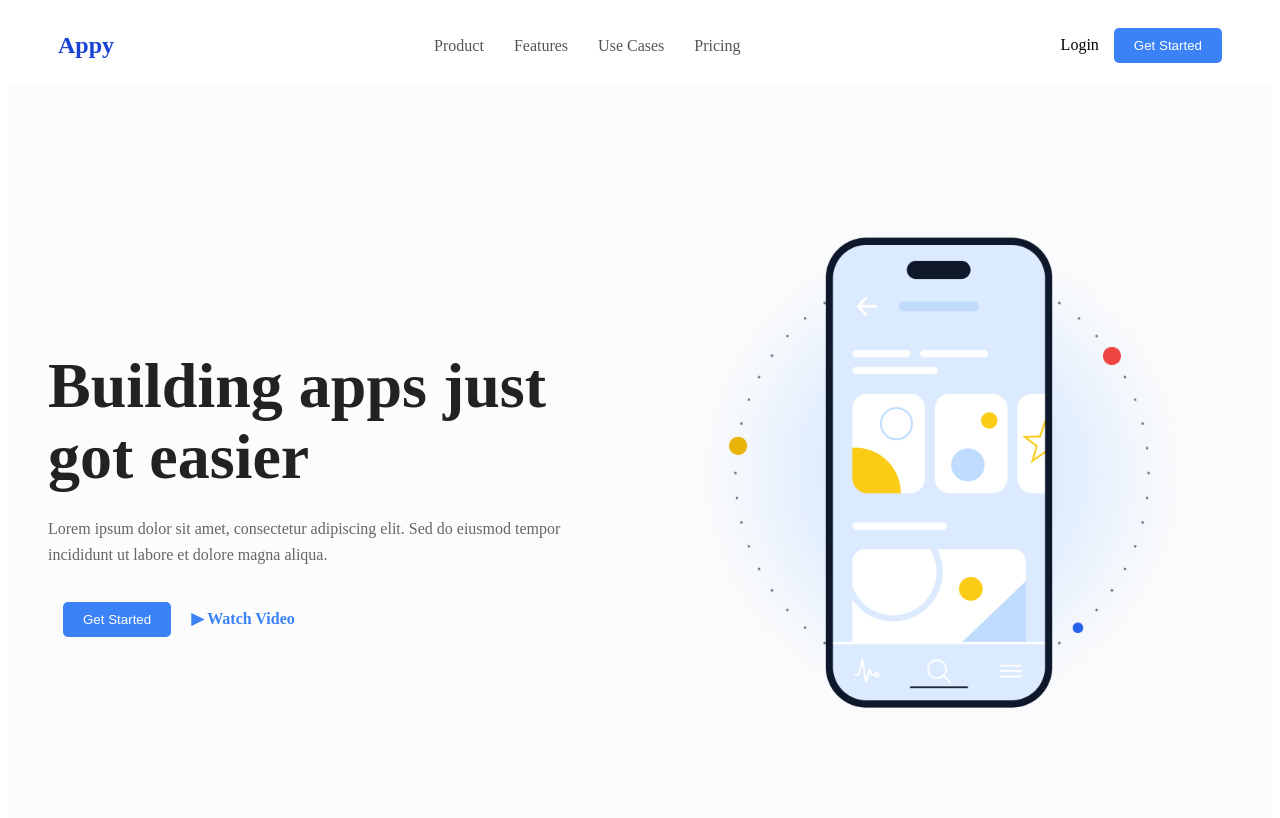
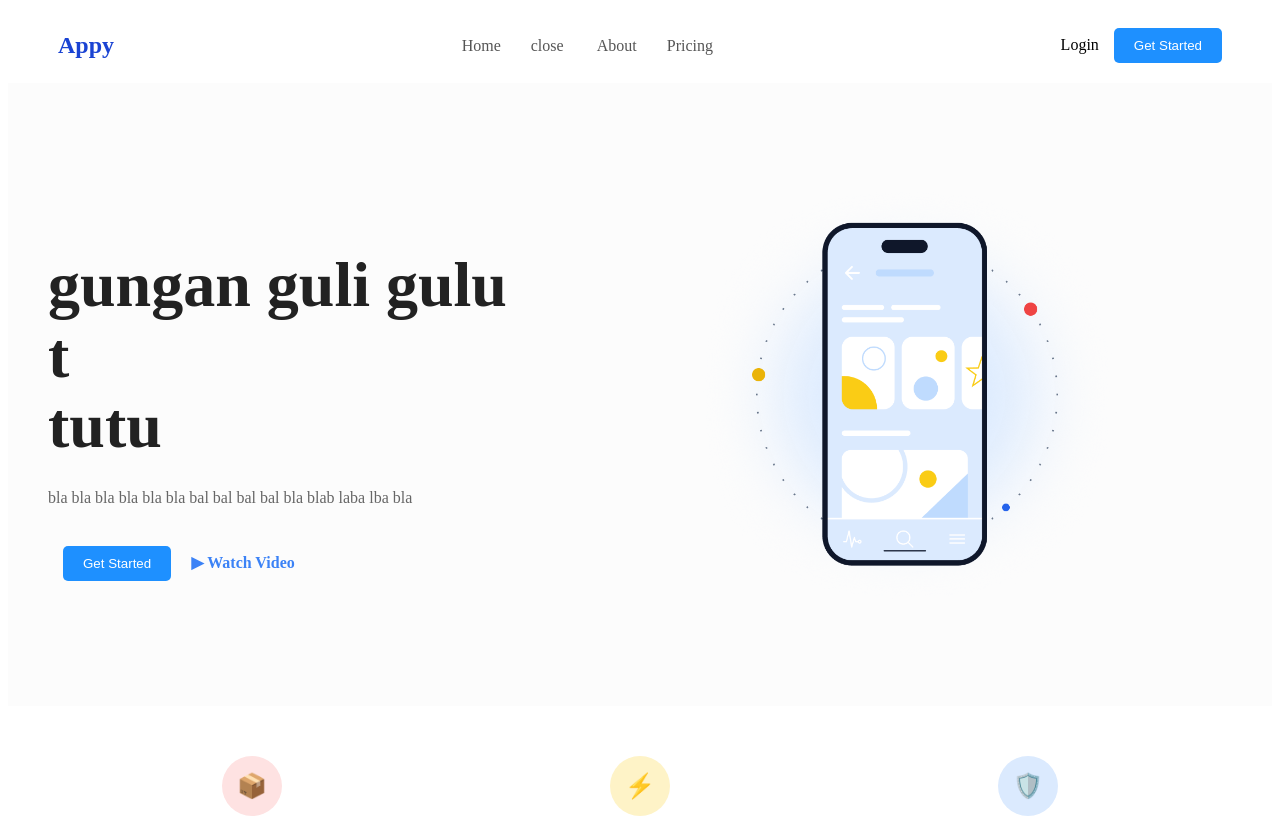
Before and after one commit to bilall571/figma1, a React (Vite) app: page / in a window 1280 px wide. Shown: the top 818 px of the page. Built offline with nearby package versions, Linux system fonts and the light colour scheme.

Commit message:
error yu

```diff
--- a/src/components/Faq/Faq.css
+++ b/src/components/Faq/Faq.css
@@ -18,6 +18,6 @@
 .vopros-text {
   display: flex;
   justify-content: space-between;
-  color: #3b82f6;
+  color: pink;
   font-weight: bold;
 }
--- a/src/components/Focus/Focus.css
+++ b/src/components/Focus/Focus.css
@@ -80,7 +80,7 @@
 .focus-line-blue {
   height: 100%;
   align-self: stretch;
-  background-color: #3b82f6;
+  background-color: pink;
 }
 
 .focus-line-gray {
@@ -111,7 +111,7 @@
 
 .focus-btn-primary {
   padding: 14px 28px;
-  background-color: #3b82f6;
+  background-color: pink;
   color: white;
   border: none;
   border-radius: 6px;
@@ -122,5 +122,5 @@
 }
 
 .focus-btn-primary:hover {
-  background-color: #2563eb;
+  background-color: pink;
 }
--- a/src/components/Footer/Footer.css
+++ b/src/components/Footer/Footer.css
@@ -45,7 +45,7 @@
 }
 
 .column-links a:hover {
-  color: #3b82f6;
+  color: pink;
 }
 
 .footer-divider {
@@ -69,7 +69,7 @@
 .footer-logo {
   font-size: 24px;
   font-weight: 700;
-  color: #3b82f6;
+  color: pink;
   letter-spacing: -0.5px;
 }
 
--- a/src/components/Header/Header.css
+++ b/src/components/Header/Header.css
@@ -19,7 +19,7 @@
 }
 
 .knopka-blue {
-  background-color: #3b82f6;
+  background-color: dodgerblue;
   color: white;
   border: none;
   padding: 10px 20px;
--- a/src/components/Header/Header.jsx
+++ b/src/components/Header/Header.jsx
@@ -6,9 +6,9 @@ function Header() {
     <div className="shapka">
       <div className="logo-text">Appy</div>
       <div className="menyu-ssylki">
-        <span>Product</span>
-        <span>Features</span>
-        <span>Use Cases</span>
+        <span>Home</span>
+        <span>close</span>
+        <span> About</span>
         <span>Pricing</span>
       </div>
       <div className="pravaya-chast">
--- a/src/components/Hero/Hero.css
+++ b/src/components/Hero/Hero.css
@@ -38,13 +38,14 @@
 
 
 .telefon-kartinka {
-  width: 580px;
+  width: 650px;
   height: auto;
   flex-shrink: 0;
 }
 
 .telefon-kartinka img {
-  width: 100%;
+  width: 65%;
   height: auto;
   display: block;
+  margin: 0 auto;
 }
--- a/src/components/Hero/Hero.jsx
+++ b/src/components/Hero/Hero.jsx
@@ -5,9 +5,9 @@ function Hero() {
   return (
     <div className="glavniy-ekran">
       <div className="left-side">
-        <h1 className="big-title">Building apps just<br/>got easier</h1>
+        <h1 className="big-title">gungan guli gulu t<br/>tutu</h1>
         <p className="small-text">
-          Lorem ipsum dolor sit amet, consectetur adipiscing elit. Sed do eiusmod tempor incididunt ut labore et dolore magna aliqua.
+          bla bla bla bla bla bla bal bal bal bal bla blab laba lba bla
         </p>
         <div className="knopki-ryadom">
           <button className="knopka-blue">Get Started</button>
```
